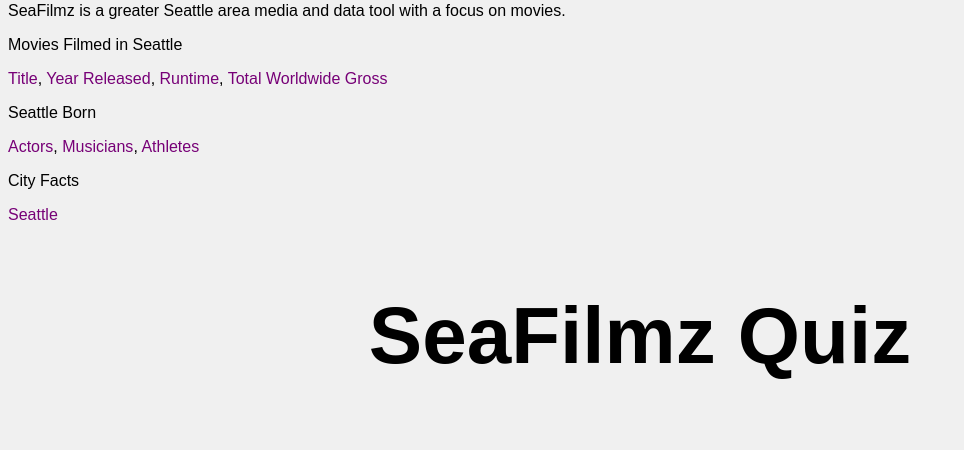
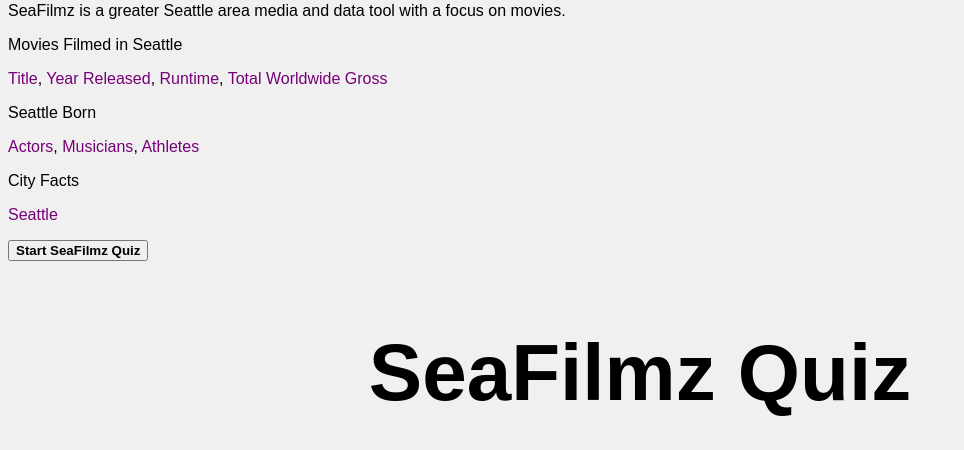
Before and after one commit to SeaFilmz/seafilmzlive, a PHP site: page / in a window 1280 px wide. Shown: the part 1146-1596 px from the top of the page, without its empty margins (0-964 px from the left). Run offline with PHP 8.4, Linux system fonts and the light colour scheme; data that the repository does not hold is empty; a stand-in replaces the project's code that opens the database connection.

Commit message:
Add a Button to Start the SeaFilmz Quiz on the Homepage

```diff
--- a/index.php
+++ b/index.php
@@ -23,6 +23,10 @@
 
         <div class="SeattleFunFactsMainHeader">City Facts</div>
         <p class="SeattleFunFactsMain"><a href="seattle-washington">Seattle</a></p>
+      </div>
+
+      <div class="quizStartButton">
+        <button type="button" onclick="startQuizButton()" class="sfStartQuizButton"><b>Start SeaFilmz Quiz</b></button>
       </div>
 
       <div class="sfQuizBackground">
--- a/js/moviequiz.js
+++ b/js/moviequiz.js
@@ -1,3 +1,8 @@
+function startQuizButton() {
+  document.querySelector(".sfStartQuizButton").style.display = "none";
+  document.querySelector(".sfQuizBackground").style.display = "block";
+}
+
 //Home Page Movie Quiz
 const falseButton = [
   document.querySelector("#falseAnswer1"),
```
